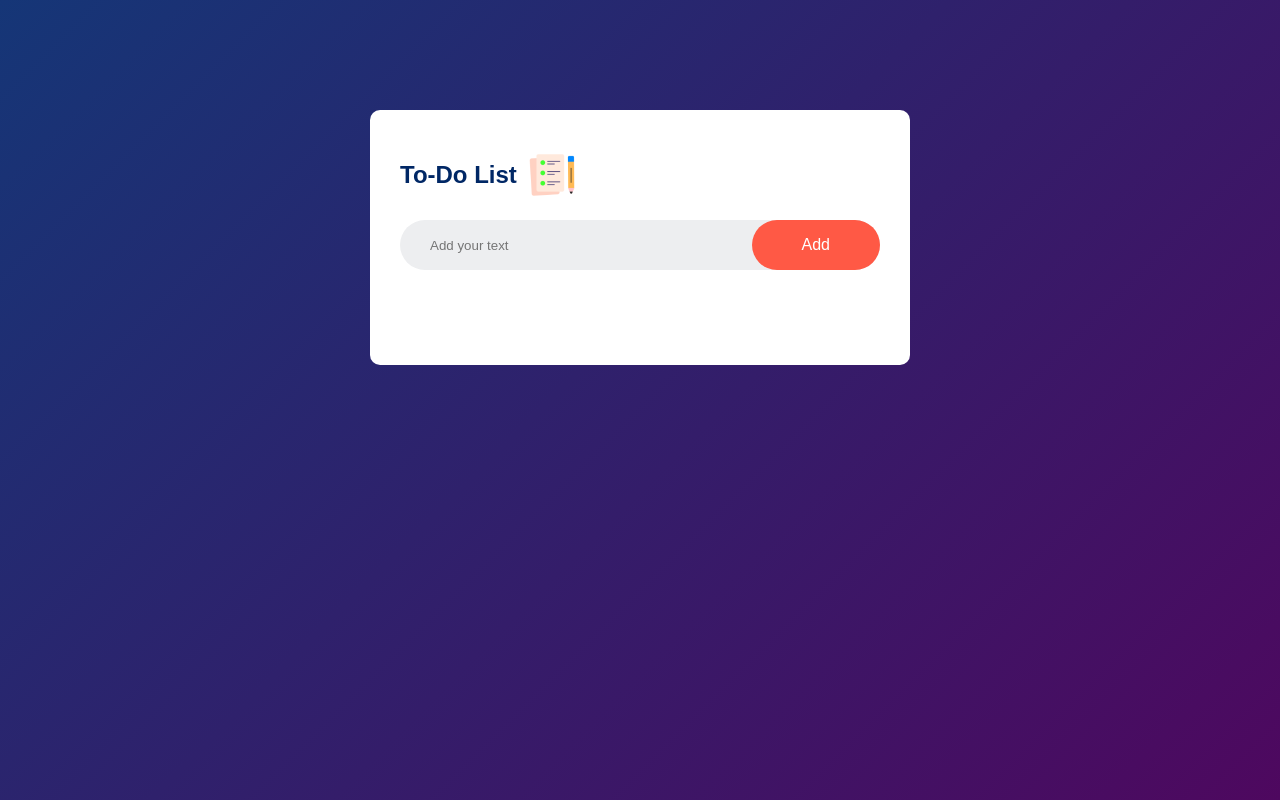
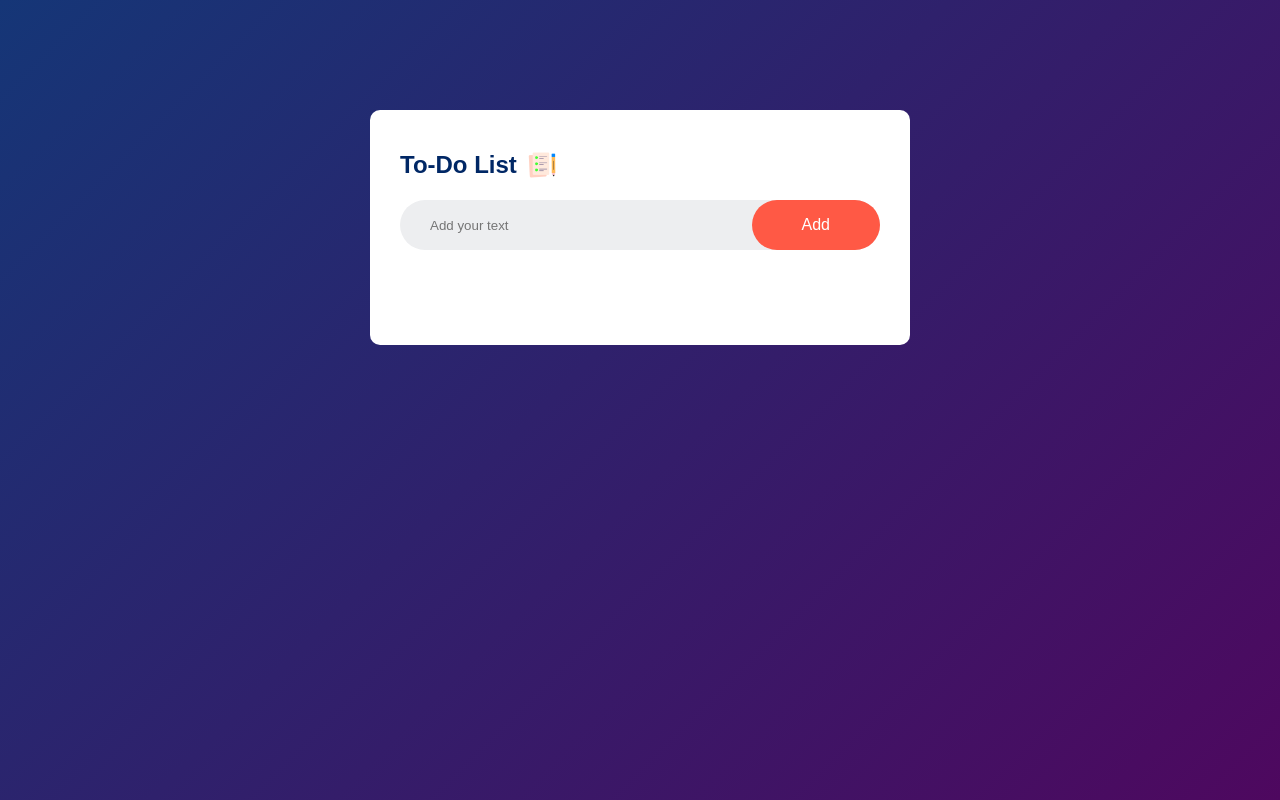
Before and after one commit to KaviyaAnnadurai13/javascript, a plain HTML site: page todo list/index.html in a window 1280 px wide. Drawn offline with Linux system fonts and the light colour scheme.

Commit message:
Update style.css

```diff
--- a/todo list/style.css
+++ b/todo list/style.css
@@ -20,16 +20,16 @@
     border-radius: 10px;
 
 }
-img{
-    width: 50px;
-    height: 50px;
-    margin-left: 10px;
-}
+
 .todoapp h2{
     color: #002765;
     display: flex;
     align-items: center;
     margin-bottom: 20px;
+}
+.todoapp h2 img{
+    width: 30px;
+    margin-left: 10px;
 }
 .row{
     display: flex;
```
